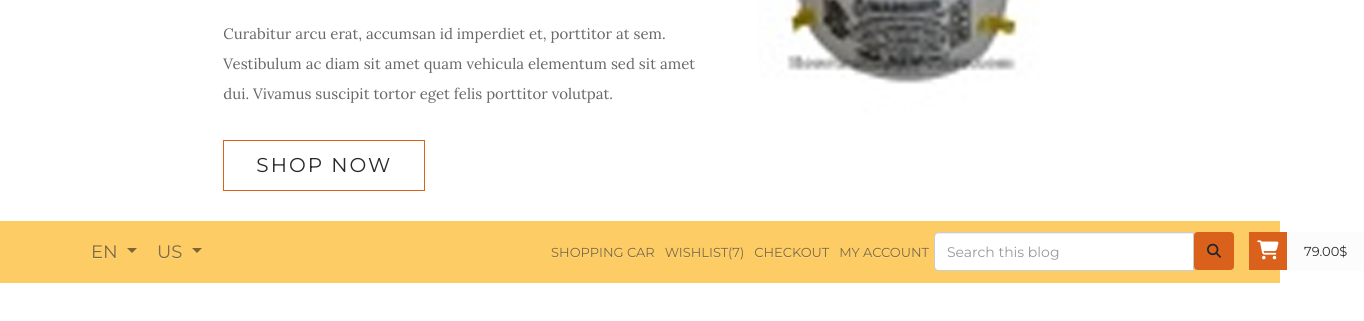
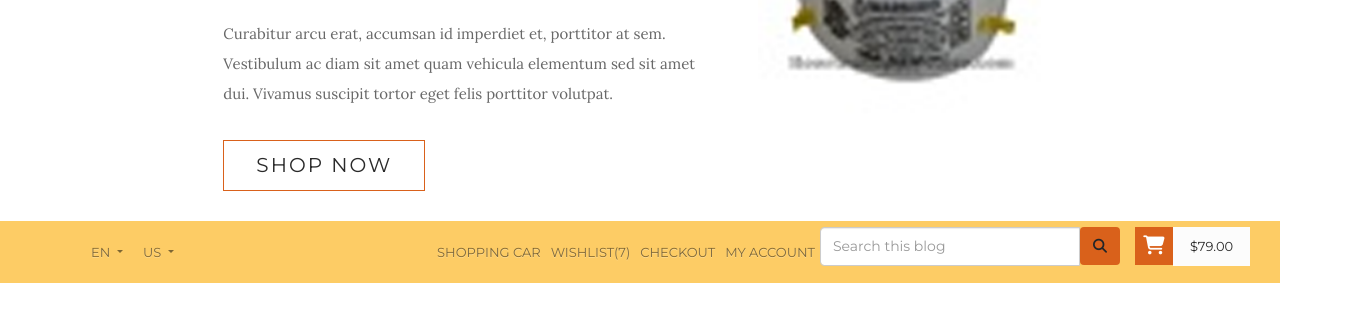
Before and after one commit to PawelSzy/ecomerce, a website: page index.html in a window 1280 px wide. Shown: the part 403-724 px from the top of the page, 1364 px wide, since content can reach past the window. Drawn offline with nearby package versions, Linux system fonts and the light colour scheme.

Commit message:
Styling second navbar

```diff
--- a/index.html
+++ b/index.html
@@ -99,7 +99,7 @@
 
         <div class="navbar-brand shopping-navbar__countries py-0" href="#">
           <ul class="navbar-nav mr-auto flex-row">
-            <li class="nav-item dropdown">
+            <li class="nav-item dropdown shopping-navbar__countries__item ">
               <a class="nav-link dropdown-toggle" href="#" id="navbarDropdownEN" role="button" data-toggle="dropdown" aria-haspopup="true" aria-expanded="false">
                EN
               </a>
@@ -111,7 +111,7 @@
               </div>
             </li>
 
-            <li class="nav-item dropdown ml-3">
+            <li class="nav-item dropdown ml-3 shopping-navbar__countries__item">
               <a class="nav-link dropdown-toggle" href="#" id="navbarDropdownUS" role="button" data-toggle="dropdown" aria-haspopup="true" aria-expanded="false">
                 US
               </a>
@@ -147,22 +147,22 @@
               <a class="nav-link" href="#">My Account</a>
             </li>
 
+            <li class="nav-item">
               <form class="form-inline my-2 my-lg-0 shopping-navbar__form-search">
                 <div class="input-group shopping-navbar__input-group d-flex flex-column">
                   <input type="text" class="shopping-navbar__input-group__input form-control" placeholder="Search this blog">
 
-                <div class="">
                     <button class="btn shopping-navbar__input-group--search-button" type="button">
                       <i class="fa fa-search"></i>
                     </button>
-                </div>
 
                   <div class="nav-item d-flex">
                     <div class=" shopping-navbar__cart fas fa-shopping-cart"></div>
-                  <div class="shopping-navbar__cart-value">79.00$</div>
+                    <div class="shopping-navbar__cart-value">$79.00</div>
                   </div>
                 </div>
               </form>
+            </li>
           </ul>
         </div>
       </nav>
--- a/sass/_shopping-navbar.scss
+++ b/sass/_shopping-navbar.scss
@@ -6,6 +6,13 @@
   text-transform: uppercase;
   &__countries {
     padding: 0;
+    &__item {
+      color: $main-text-color;
+      font-family: $main-font;
+      font-size: 13px;
+      font-weight: 400;
+      text-transform: uppercase;
+    }
   }
   &__input-group {
     height: 39px;
@@ -20,6 +27,9 @@
   }
   &__form-search {
     width: 260px;
+    @media (min-width: 992px) {
+      margin-right: 114px;
+    }
   }
   &__cart {
     width: 38px;
```
Also changed, not shown: css/main.css, 1 other file. Lines whose indentation alone changed are shown as unchanged.
